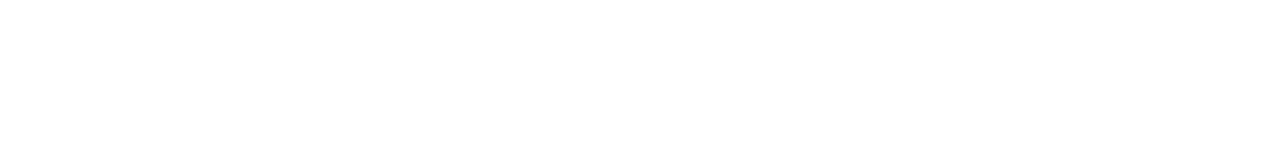
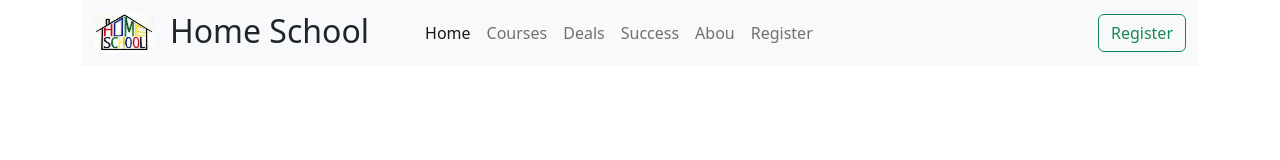
Before and after one commit to Surovi2/edu-site, a plain HTML site: page index.html in a window 1280 px wide. Drawn offline with Linux system fonts and the light colour scheme.

Commit message:
navbar added

```diff
--- a/index.html
+++ b/index.html
@@ -5,11 +5,55 @@
     <meta charset="UTF-8">
     <meta http-equiv="X-UA-Compatible" content="IE=edge">
     <meta name="viewport" content="width=device-width, initial-scale=1.0">
-    <title>Ten Minute School</title>
+    <title>Home School</title>
+    <link rel="icon" type="image/x-icon" href="/image/icon3.png">
     <link rel="stylesheet" href="bootstrap/bootstrap.min.css">
 </head>
 
 <body>
+    <header>
+        <!-- Navbar start -->
+        <section class="container">
+            <nav class="navbar navbar-expand-lg bg-light">
+                <div class="container-fluid">
+                    <div class="d-flex"><a class="navbar-brand" href="#"> <img src="image/icon2.jpg" alt="" width="60"
+                                height="40" class="d-inline-block"></a>
+                        <h2 class="pt-1">Home School</h2>
+                    </div>
+                    <button class="navbar-toggler" type="button" data-bs-toggle="collapse"
+                        data-bs-target="#navbarSupportedContent" aria-controls="navbarSupportedContent"
+                        aria-expanded="false" aria-label="Toggle navigation">
+                        <span class="navbar-toggler-icon"></span>
+                    </button>
+                    <div class="collapse navbar-collapse" id="navbarSupportedContent">
+                        <ul class="navbar-nav me-auto mb-2 mb-lg-0 ps-5">
+                            <li class="nav-item">
+                                <a class="nav-link active" aria-current="page" href="#">Home</a>
+                            </li>
+                            <li class="nav-item">
+                                <a class="nav-link" href="#">Courses</a>
+                            </li>
+                            <li class="nav-item">
+                                <a class="nav-link" href="#">Deals</a>
+                            </li>
+                            <li class="nav-item">
+                                <a class="nav-link" href="#">Success</a>
+                            </li>
+                            <li class="nav-item">
+                                <a class="nav-link" href="#">Abou</a>
+                            </li>
+                            <li class="nav-item">
+                                <a class="nav-link" href="#">Register</a>
+                            </li>
+                        </ul>
+                        <button class="btn btn-outline-success" type="submit">Register</button>
+
+                    </div>
+                </div>
+            </nav>
+        </section>
+        <!-- Navbar end -->
+    </header>
     <script src="bootstrap/bootstrap.min.js"></script>
 </body>
 
```
Also changed, not shown: image/favicon.jpg (added), image/icon2.jpg (added), image/icon3.png (added), image/logo.jpg (added).
